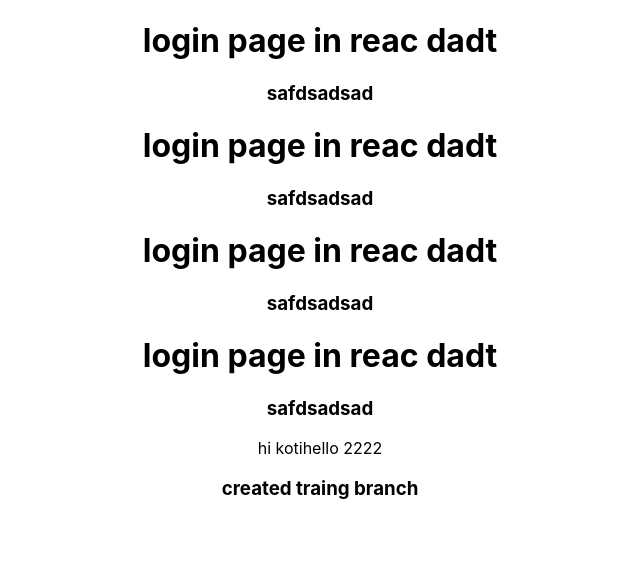
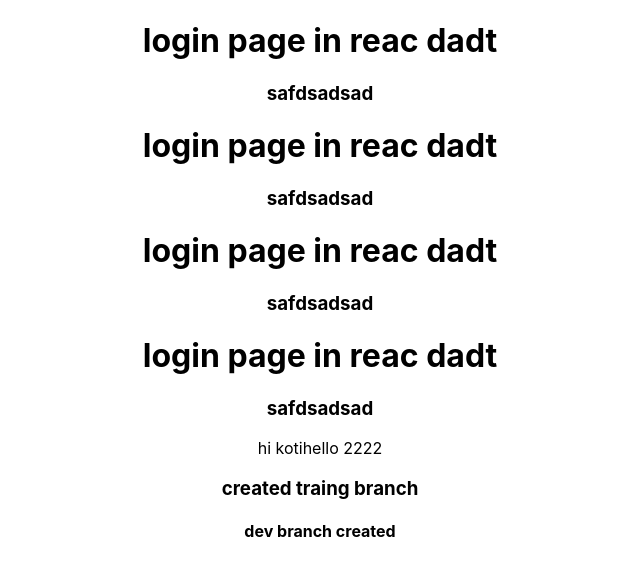
Before and after one commit to AnuguSaiTeja8/reactappcloning, a React (Create React App) app: page / in a window 1280 px wide. Shown: the top 576 px of the page, without its empty margins (320-960 px from the left). Built offline with nearby package versions, Linux system fonts and the light colour scheme.

Commit message:
new dev create commit

```diff
--- a/src/components/Login.js
+++ b/src/components/Login.js
@@ -18,7 +18,7 @@ export default function Login() {
             <span>hi koti</span>
             <span>hello 2222</span>
             <h3>created traing branch</h3>
-
+<h4>dev branch created</h4>
         </div>
     )
 }
```
